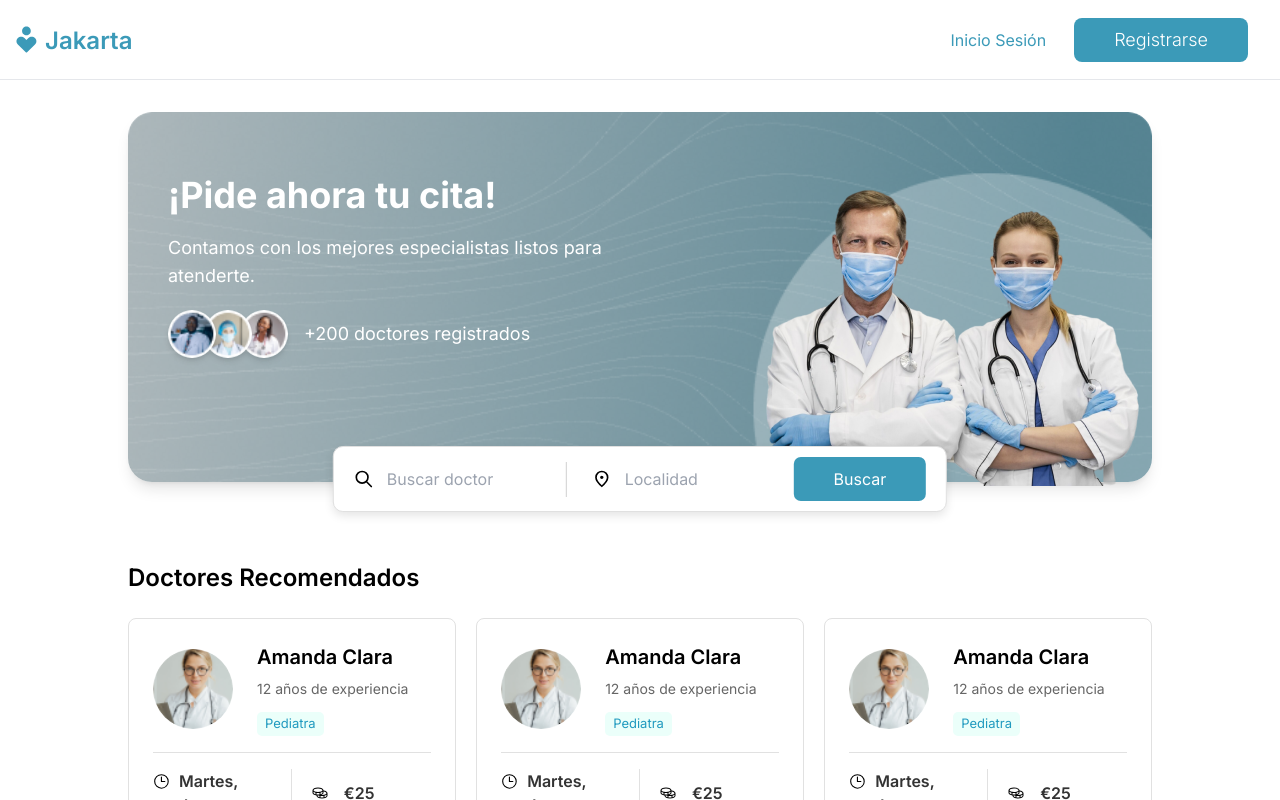
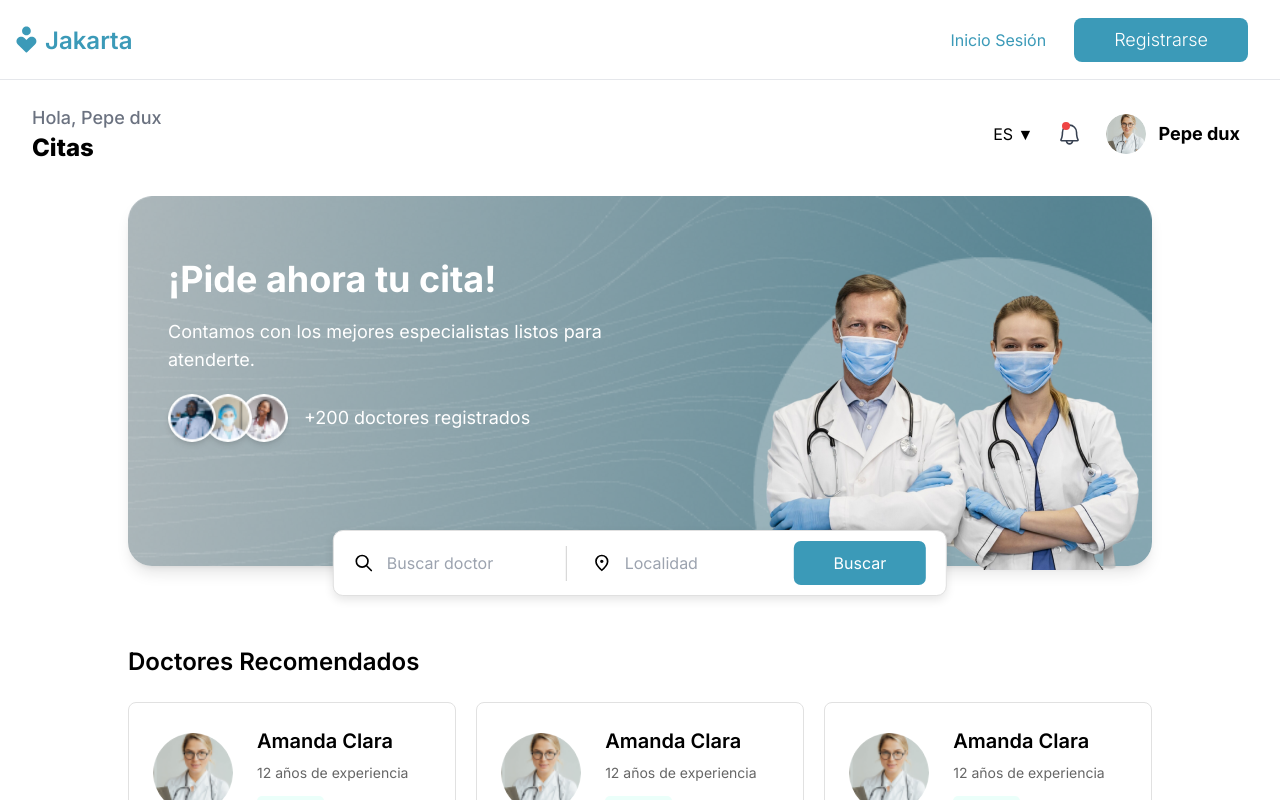
Before and after one commit to deperdomo/hospital-app, an Angular app: page / in a window 1280 px wide. Shown: the top 800 px of the page. Built offline with nearby package versions, Linux system fonts and the light colour scheme.

Commit message:
Añadiendo componente de barra de navegacion secundaria para despues del login

```diff
--- a/src/app/app.component.html
+++ b/src/app/app.component.html
@@ -1,5 +1,6 @@
 @if (!esPaginaDeAutenticacion()) {
   <app-nav-before-login></app-nav-before-login>
+  <app-secundary-nav></app-secundary-nav>
   <div class="contenido px-[10%]">
     <app-baner></app-baner>
     <br>
--- a/src/app/app.component.ts
+++ b/src/app/app.component.ts
@@ -7,11 +7,12 @@ import { NavBeforeLoginComponent } from "./navs/nav-before-login/nav-before-logi
 import { NearbyDoctorsComponent } from "./nearby-doctors/nearby-doctors/nearby-doctors.component";
 import { NearbyDoctorsDisabledComponent } from "./nearby-doctors/nearby-doctors-disabled/nearby-doctors-disabled.component";
 import { FooterConmponent } from "./footer/footer.component";
+import { SecundaryNavComponent } from "./navs/secundary-nav/secundary-nav.component";
 
 
 @Component({
   selector: 'app-root',
-  imports: [BanerComponent, InfoDoctorComponent, NavBeforeLoginComponent, NearbyDoctorsComponent, NearbyDoctorsDisabledComponent, RouterOutlet, FooterConmponent],
+  imports: [BanerComponent, InfoDoctorComponent, NavBeforeLoginComponent, NearbyDoctorsComponent, NearbyDoctorsDisabledComponent, RouterOutlet, FooterConmponent, SecundaryNavComponent],
   templateUrl: './app.component.html',
   styleUrl: './app.component.css'
 })
--- /dev/null
+++ b/src/app/navs/secundary-nav/secundary-nav.component.html
@@ -0,0 +1,26 @@
+<nav class="flex items-center justify-between pt-6 px-4">
+  <div class="ml-4 text-lg">
+    <p class="text-gray-500 font-medium">Hola, Pepe dux</p>
+    <p class="font-extrabold text-2xl">Citas</p>
+  </div>
+  <div class="find-nav">
+    <!-- <app-find-nav></app-find-nav> -->
+  </div>
+  <div class="flex items-center">
+    <div class="mr-6 cursor-pointer">ES ▼</div>
+    <div class="relative mr-6">
+      <div class="relative">
+        <span class="absolute top-0 right-3 w-2 h-2 bg-red-500 rounded-full"></span>
+        <svg xmlns="http://www.w3.org/2000/svg" width="25" height="25" viewBox="0 0 256 256" class="text-gray-700">
+          <path fill="currentColor" d="M221.8 175.94c-5.55-9.56-13.8-36.61-13.8-71.94a80 80 0 1 0-160 0c0 35.34-8.26 62.38-13.81 71.94A16 16 0 0 0 48 200h40.81a40 40 0 0 0 78.38 0H208a16 16 0 0 0 13.8-24.06M128 216a24 24 0 0 1-22.62-16h45.24A24 24 0 0 1 128 216m-80-32c7.7-13.24 16-43.92 16-80a64 64 0 1 1 128 0c0 36.05 8.28 66.73 16 80Z"/>
+        </svg>
+      </div>
+    </div>
+    <div class="flex items-center mr-6">
+      <div class="h-10 w-10 rounded-full overflow-hidden">
+        <img src="img/Doctor_info_1.png" alt="Foto de perfil de Pepe dux" class="h-full w-full object-cover">
+      </div>
+      <span class="font-bold ml-3 text-lg">Pepe dux</span>
+    </div>
+  </div>
+</nav>
```
Also changed, not shown: src/app/navs/secundary-nav/secundary-nav.component.ts (added, +12 -0 lines), src/app/navs/secundary-nav/secundary-nav.component.css (added).
